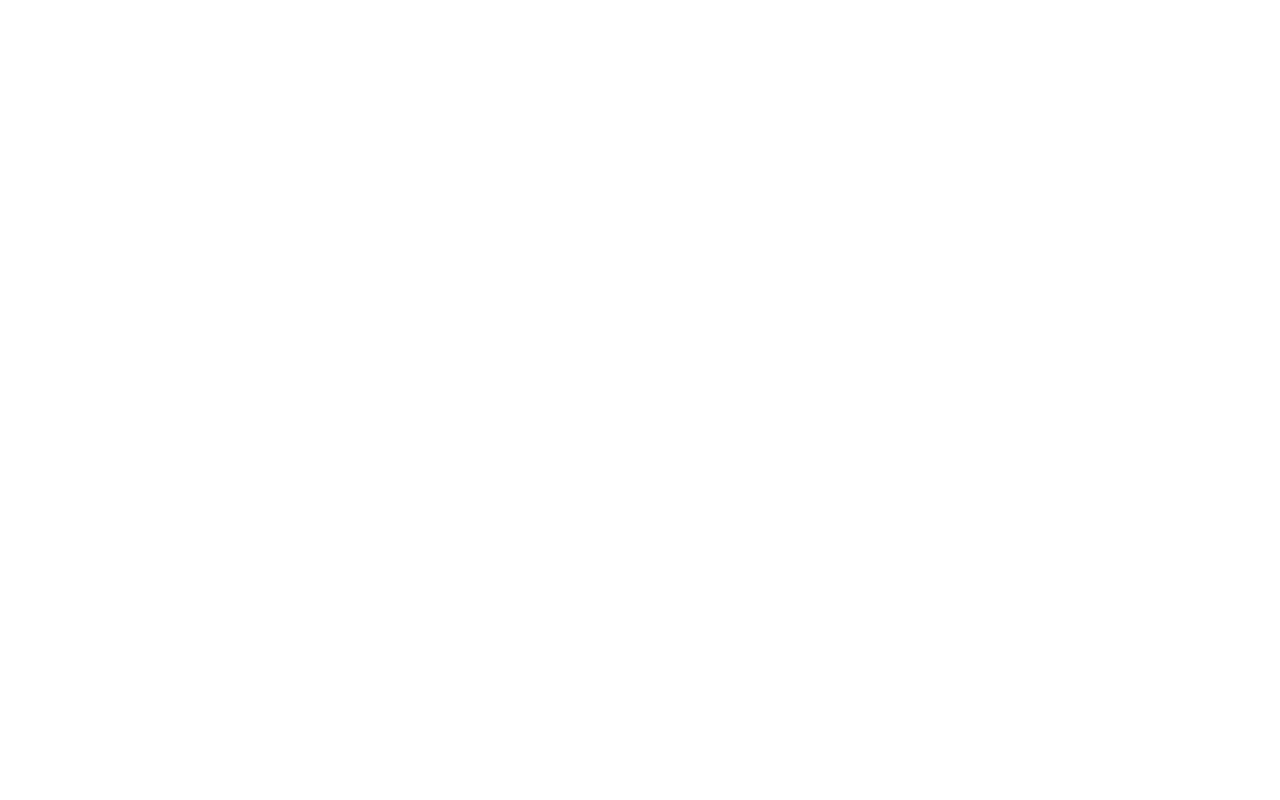
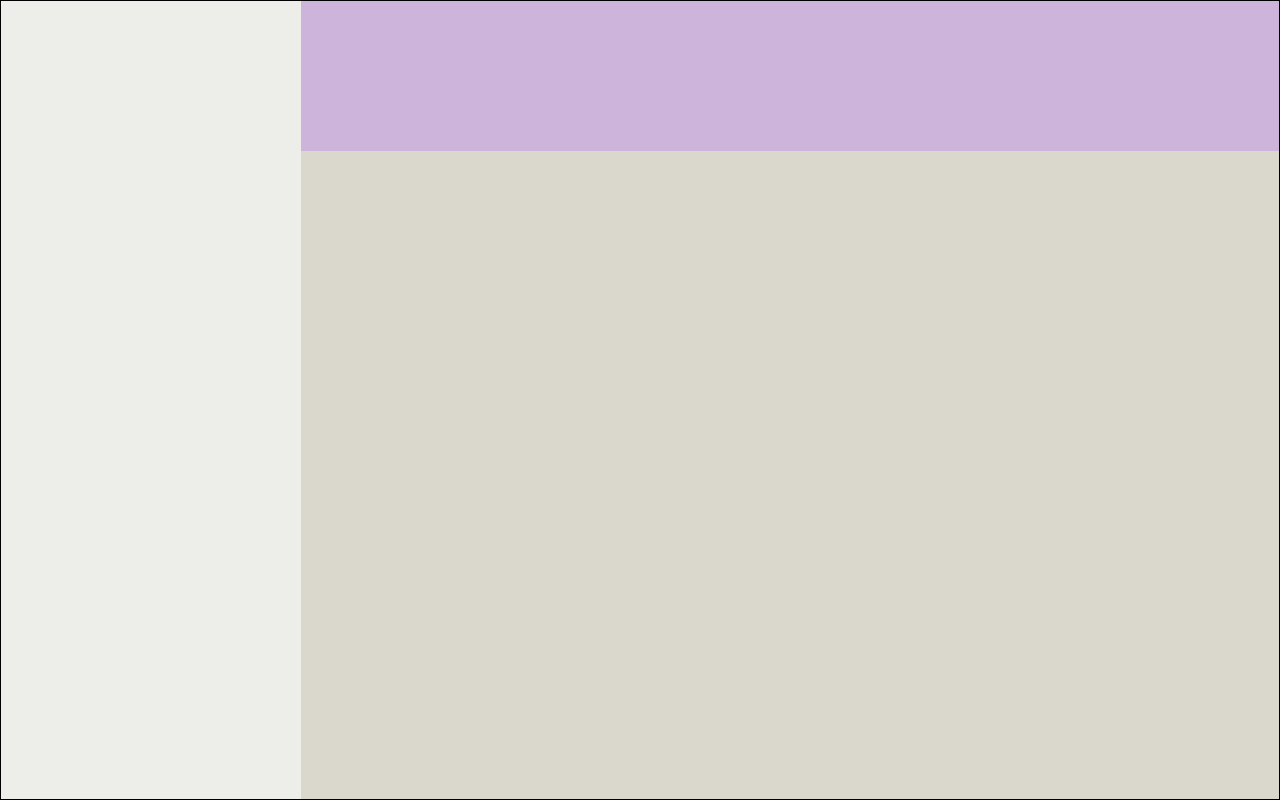
Before and after one commit to CocoJL/Admin-Dashboard, a plain HTML site: page assets/index.html in a window 1280 px wide. Drawn offline with Linux system fonts and the light colour scheme.

Commit message:
first layout

```diff
--- a/assets/css/style.css
+++ b/assets/css/style.css
@@ -0,0 +1,41 @@
+/* #7c3aed */
+
+/* Dashboard transparent, when item is hovered turns #7c3aed and inside text #ffff, otherwise item is with #7c3aed color, Your projects side-border with #7c3aed, buttons with #7c3aed  */
+
+* {
+  padding: 0;
+  margin: 0;
+  box-sizing: border-box;
+}
+
+main {
+  height: 100vh;
+  width: 100vw;
+  max-width: 100vw;
+  max-height: 100vh;
+  border: 1px solid black;
+  display: grid;
+  grid-template-columns: 300px 1fr;
+  grid-template-rows: 150px;
+  grid-template-areas:
+    "dashboard upper"
+    "dashboard main";
+}
+
+.dashboard {
+  background-color: #edede9;
+  display: grid;
+  grid-template-rows: 100px repeat(17, 1fr);
+  grid-template-columns: 1fr;
+  grid-area: dashboard;
+}
+
+.upperpanel {
+  background-color: #cdb4db;
+  grid-area: upper;
+}
+
+.mainpanel {
+  background-color: #dad7cd;
+  grid-area: main;
+}
--- a/assets/index.html
+++ b/assets/index.html
@@ -8,7 +8,11 @@
   </head>
   <body>
     <header></header>
-    <main></main>
+    <main>
+      <div class="upperpanel"></div>
+      <div class="dashboard"></div>
+      <div class="mainpanel"></div>
+    </main>
     <footer></footer>
     <script src="js/main.js"></script>
   </body>
```
Also changed, not shown: assets/images/Community.svg (added), assets/images/Home.svg (added), assets/images/Message.svg (added), assets/images/Privacy.svg (added), assets/images/Profile.svg (added), assets/images/Settings.svg (added), assets/images/Support.svg (added), assets/images/Tasks.svg (added), assets/images/dashboard.svg (added), assets/images/history.svg (added), assets/images/magnify.svg (added), assets/images/notification.svg (added), 1 other file.
